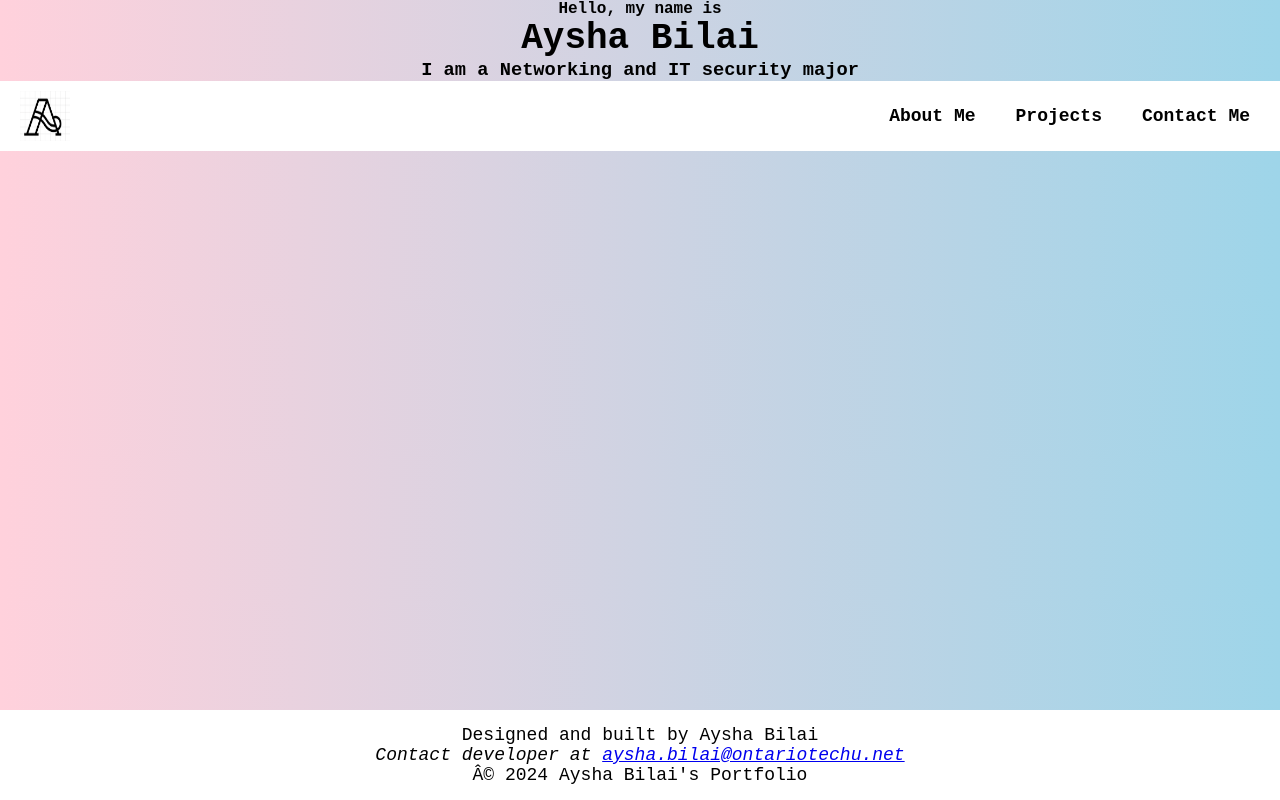
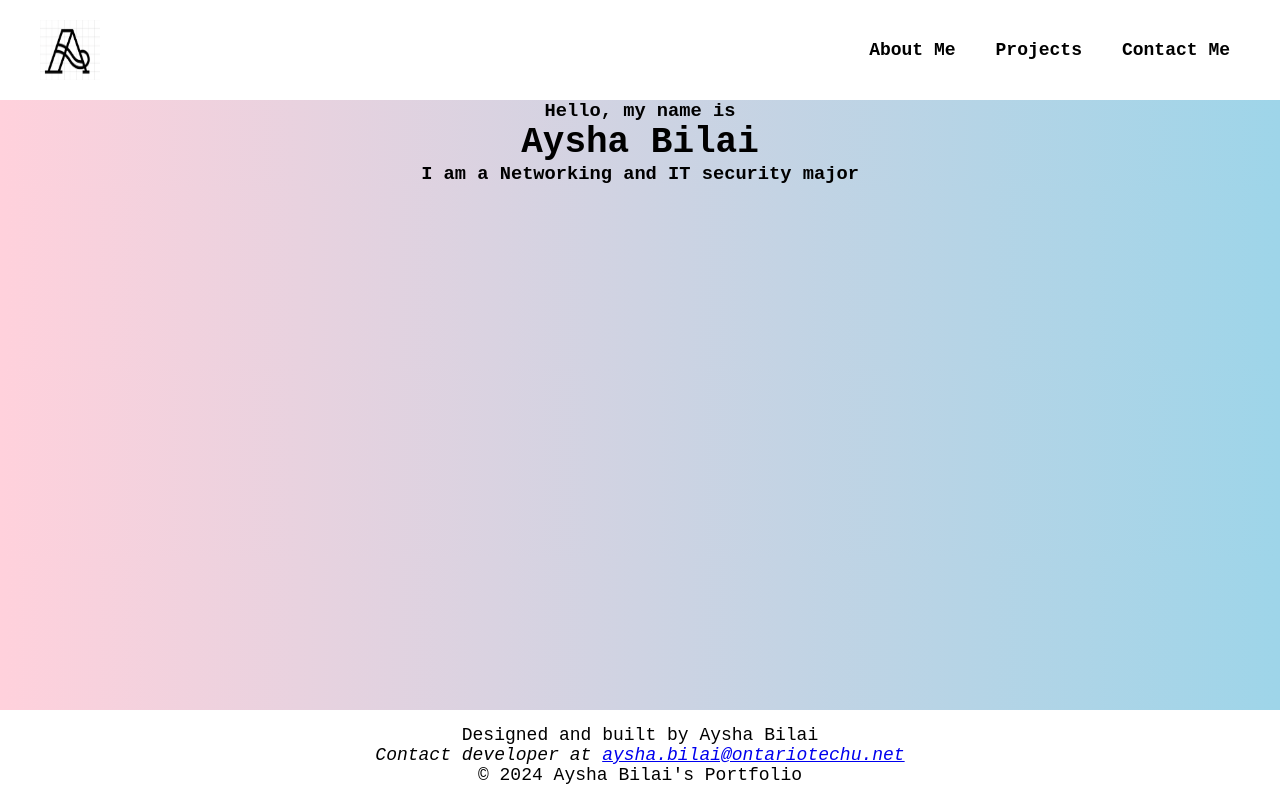
Before and after one commit to ayshabilaii/AyshaPortfolioWebandScript, a plain HTML site: page WebsiteProject1/main.html in a window 1280 px wide. Drawn offline with Linux system fonts and the light colour scheme.

Commit message:
initial command

```diff
--- a/WebsiteProject1/main.html
+++ b/WebsiteProject1/main.html
@@ -1,24 +1,23 @@
 <!DOCTYPE html>
+
 <html>
 
     <head>
-        <meta charset="utf-8>
+
+        <meta charset="utf-8">
         <meta name="viewport" content="width=device-width, initial-scale=1"> <!--fits scale of any platform-->
-        <title>Aysha's Portfolio</title> <!--Allows for a title on the browser tab -->
+        <title>Aysha's Portfolio</title> <!-- Allows for a title on the browser tab -->
         <link rel="stylesheet" type="text/css" media="screen" href="style.css">
+
     </head>
 
     <body id="home-page">
-        <h4>Hello, my name is</h4>
-        <h1>Aysha Bilai</h1>
-        <h3>I am a Networking and IT security major</h3>
-    </body>
 
-    <header>
+        <header> <!-- Header starts here -->
 
             <div class="header-container">
 
-            <img src="SS.png" alt="Logo" class="logo"> <!--small logo on the left side fo header-->
+                <img src="SS.png" alt="Logo" class="logo"> <!-- Small logo on the left side of header -->
 
                 <ul class="nav-list">
                     <li><a class="active" href="about.html">About Me</a></li>
@@ -28,17 +27,26 @@
 
             </div>
 
-    </header>
+        </header> <!-- Header ends here -->
 
+        <h3>Hello, my name is</h3>
+        <h1>Aysha Bilai</h1>
+        <h3>I am a Networking and IT security major</h3>
+
+        <!-- Footer starts here -->
         <footer>
+
             <p>Designed and built by Aysha Bilai</p>
 
             <address>
-            <p>Contact developer at <a href="mailto:aysha.bilai">aysha.bilai@ontariotechu.net</a></p>
+                <p>Contact developer at <a href="mailto:aysha.bilai@ontariotechu.net">aysha.bilai@ontariotechu.net</a></p>
             </address>
 
             <p>© 2024 Aysha Bilai's Portfolio</p>
 
         </footer>
+        <!-- Footer ends here -->
+
+    </body>
 
 </html>
--- a/WebsiteProject1/style.css
+++ b/WebsiteProject1/style.css
@@ -31,25 +31,29 @@ body {
 /* Header and Navigation Styling */
 header {
     background-color: rgb(255, 255, 255);
-    padding: 10px 20px;
+    padding: 20px 20px; /* Padding inside the header */
     display: flex;
     align-items: center;
+    justify-content: center; /* Center content horizontally */
 }
 
 /* Flex container to align the image and navigation */
 .header-container {
     display: flex;
-    justify-content: space-between;
+    justify-content: space-between; /* Space between logo and nav */
     align-items: center;
     width: 100%;
+    max-width: 1200px; /* Limit the width of the container */
+    margin: 0 auto;
 }
 
 /* Styling for the logo or small image */
 .logo {
-    width: 50px; /* Adjust the width */
-    height: 50px; /* Adjust the height */
+    width: 60px;
+    height: 60px;
     margin-right: 20px; /* Space between image and navigation */
 }
+
 
 /* Navigation list styling */
 .nav-list {
@@ -74,7 +78,7 @@ header {
 }
 
 .nav-list li a:hover {
-    color: #9ed5e9;
+    color: #79d2f2;
 }
 
 /* Footer styling for all pages */
@@ -91,7 +95,7 @@ footer {
 #contact-page {
     font-family: 'Courier New', Courier, monospace;
     display: flex;
-    background: linear-gradient(135deg, #FFD1DC, #9ed5e9); /* angled gradient */
+    background: linear-gradient(135deg, #f893ab, #9ed5e9); /* angled gradient */
     justify-content: center;
     align-items: center;
     height: 100vh;
```
Lines whose indentation alone changed are shown as unchanged.
